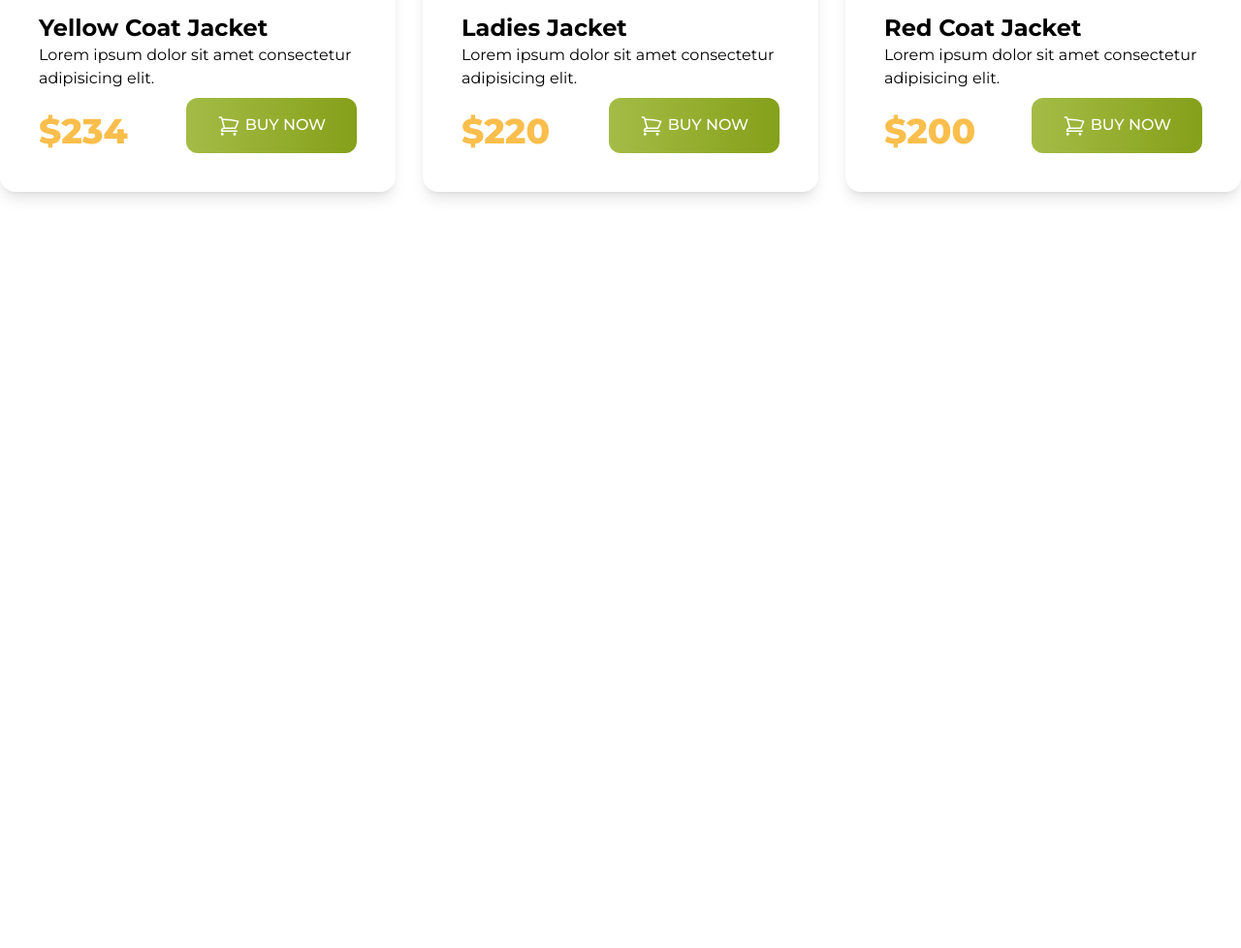
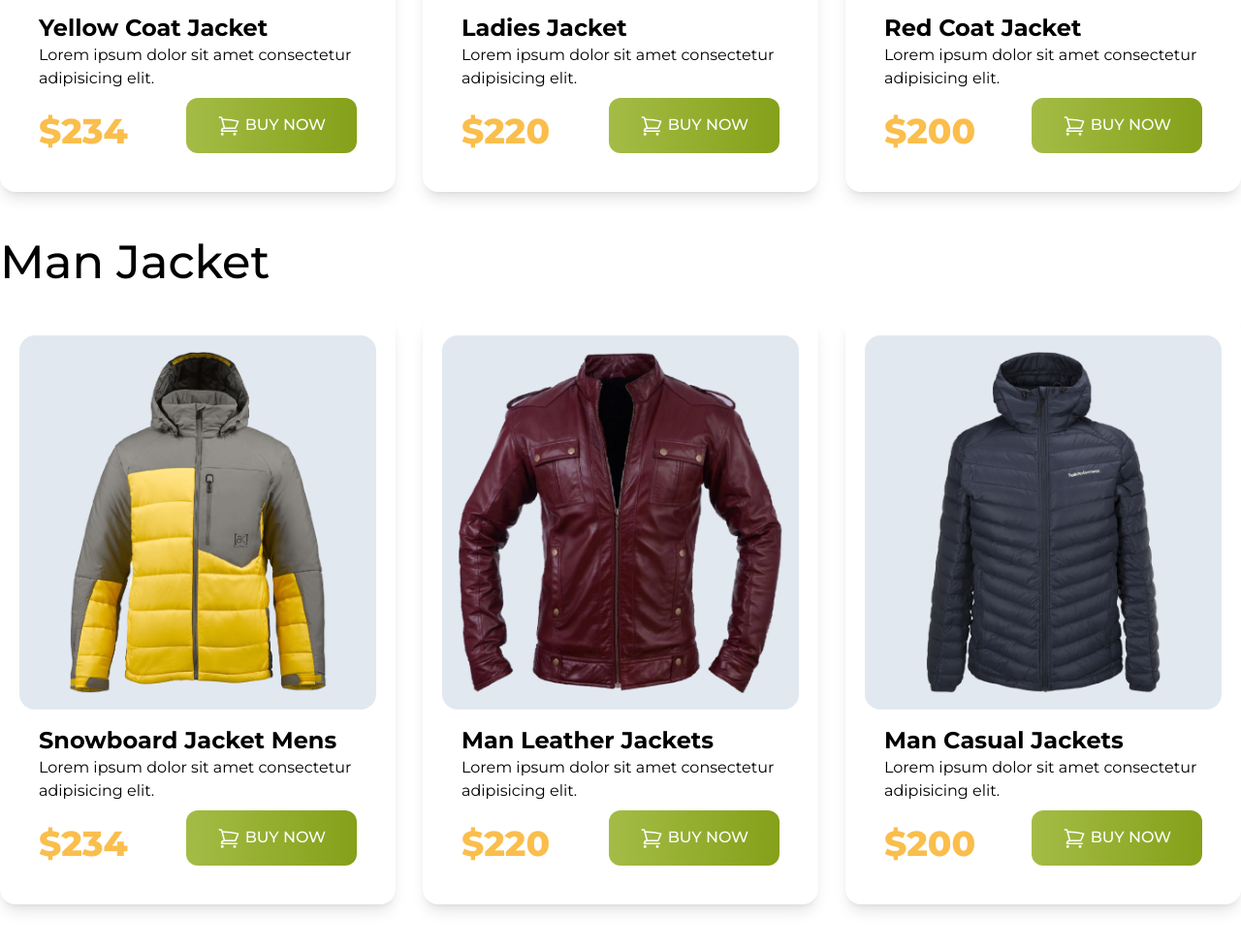
Before and after one commit to rakib4190/penguin-fashion, a plain HTML site: page index.html in a window 1280 px wide. Shown: the part 1182-2160 px from the top of the page at 97% size. Before the commit the page ends 1428 px from the top, so only its background shows below. Drawn offline with nearby package versions, Linux system fonts and the light colour scheme.

Commit message:
man jacket section added with responsive design

```diff
--- a/index.html
+++ b/index.html
@@ -182,6 +182,117 @@
         </div>
       </section>
       <!-- man jacket section start here -->
+      <section class="my-12">
+        <h1 class="text-5xl font-medium">Man Jacket</h1>
+        <div class="grid md:grid-cols-2 lg:grid-cols-3 lg:gap-7 md:gap-5 gap-3">
+          <!-- card item 1 -->
+          <div class="shadow-lg rounded-2xl mt-8">
+            <div class="p-5">
+              <div class="bg-slate-200 p-4 rounded-2xl">
+                <img src="./images/jacket-4.png" alt="" />
+              </div>
+              <div class="mx-5">
+                <h2 class="text-2xl font-bold mt-4">Snowboard Jacket Mens</h2>
+                <p>Lorem ipsum dolor sit amet consectetur adipisicing elit.</p>
+                <div class="flex justify-between items-center">
+                  <h2 class="text-4xl font-extrabold text-[#FABE4C]">$234</h2>
+                  <button
+                    class="px-8 py-4 text-white font-medium uppercase mb-5 rounded-xl mt-2 bg-gradient-to-r from-[#A4BC46] to-[#85A019]"
+                  >
+                    <svg
+                      xmlns="http://www.w3.org/2000/svg"
+                      fill="none"
+                      viewBox="0 0 24 24"
+                      stroke-width="1.5"
+                      stroke="currentColor"
+                      class="w-6 h-6 inline"
+                    >
+                      <path
+                        stroke-linecap="round"
+                        stroke-linejoin="round"
+                        d="M2.25 3h1.386c.51 0 .955.343 1.087.835l.383 1.437M7.5 14.25a3 3 0 0 0-3 3h15.75m-12.75-3h11.218c1.121-2.3 2.1-4.684 2.924-7.138a60.114 60.114 0 0 0-16.536-1.84M7.5 14.25 5.106 5.272M6 20.25a.75.75 0 1 1-1.5 0 .75.75 0 0 1 1.5 0Zm12.75 0a.75.75 0 1 1-1.5 0 .75.75 0 0 1 1.5 0Z"
+                      />
+                    </svg>
+
+                    Buy Now
+                  </button>
+                </div>
+              </div>
+            </div>
+          </div>
+          <!-- card item 2 -->
+          <div class="shadow-lg rounded-2xl mt-8">
+            <div class="p-5">
+              <div class="bg-slate-200 p-4 rounded-2xl">
+                <img src="./images/jacket-5.png" alt="" />
+              </div>
+              <div class="mx-5">
+                <h2 class="text-2xl font-bold mt-4">Man Leather Jackets</h2>
+                <p>Lorem ipsum dolor sit amet consectetur adipisicing elit.</p>
+                <div class="flex justify-between items-center">
+                  <h2 class="text-4xl font-extrabold text-[#FABE4C]">$220</h2>
+                  <button
+                    class="px-8 py-4 text-white font-medium uppercase mb-5 rounded-xl mt-2 bg-gradient-to-r from-[#A4BC46] to-[#85A019]"
+                  >
+                    <svg
+                      xmlns="http://www.w3.org/2000/svg"
+                      fill="none"
+                      viewBox="0 0 24 24"
+                      stroke-width="1.5"
+                      stroke="currentColor"
+                      class="w-6 h-6 inline"
+                    >
+                      <path
+                        stroke-linecap="round"
+                        stroke-linejoin="round"
+                        d="M2.25 3h1.386c.51 0 .955.343 1.087.835l.383 1.437M7.5 14.25a3 3 0 0 0-3 3h15.75m-12.75-3h11.218c1.121-2.3 2.1-4.684 2.924-7.138a60.114 60.114 0 0 0-16.536-1.84M7.5 14.25 5.106 5.272M6 20.25a.75.75 0 1 1-1.5 0 .75.75 0 0 1 1.5 0Zm12.75 0a.75.75 0 1 1-1.5 0 .75.75 0 0 1 1.5 0Z"
+                      />
+                    </svg>
+
+                    Buy Now
+                  </button>
+                </div>
+              </div>
+            </div>
+          </div>
+
+          <!-- card item 3 -->
+          <div class="shadow-lg rounded-2xl mt-8">
+            <div class="p-5">
+              <div class="bg-slate-200 p-4 rounded-2xl">
+                <img src="./images/jacket-6.png" alt="" />
+              </div>
+              <div class="mx-5">
+                <h2 class="text-2xl font-bold mt-4">Man Casual Jackets</h2>
+                <p>Lorem ipsum dolor sit amet consectetur adipisicing elit.</p>
+                <div class="flex justify-between items-center">
+                  <h2 class="text-4xl font-extrabold text-[#FABE4C]">$200</h2>
+                  <button
+                    class="px-8 py-4 text-white font-medium uppercase mb-5 rounded-xl mt-2 bg-gradient-to-r from-[#A4BC46] to-[#85A019]"
+                  >
+                    <svg
+                      xmlns="http://www.w3.org/2000/svg"
+                      fill="none"
+                      viewBox="0 0 24 24"
+                      stroke-width="1.5"
+                      stroke="currentColor"
+                      class="w-6 h-6 inline"
+                    >
+                      <path
+                        stroke-linecap="round"
+                        stroke-linejoin="round"
+                        d="M2.25 3h1.386c.51 0 .955.343 1.087.835l.383 1.437M7.5 14.25a3 3 0 0 0-3 3h15.75m-12.75-3h11.218c1.121-2.3 2.1-4.684 2.924-7.138a60.114 60.114 0 0 0-16.536-1.84M7.5 14.25 5.106 5.272M6 20.25a.75.75 0 1 1-1.5 0 .75.75 0 0 1 1.5 0Zm12.75 0a.75.75 0 1 1-1.5 0 .75.75 0 0 1 1.5 0Z"
+                      />
+                    </svg>
+
+                    Buy Now
+                  </button>
+                </div>
+              </div>
+            </div>
+          </div>
+        </div>
+      </section>
     </main>
   </body>
 </html>
```
